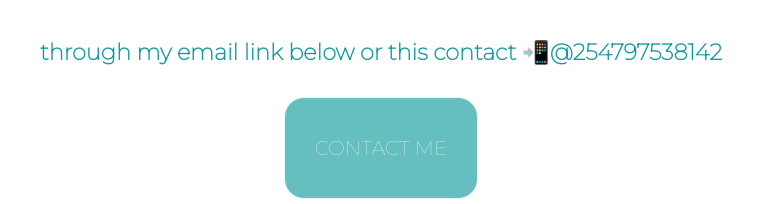
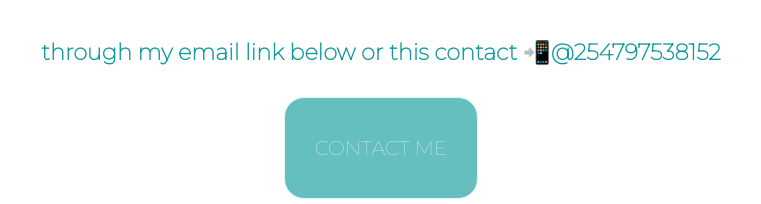
Before and after one commit to Ramsey-Gicharu/My-Site, a plain HTML site: page index.html in a window 1280 px wide. Shown: the part 2609-2813 px from the top of the page, 259-1020 px from the left. Drawn offline with Linux system fonts and the light colour scheme.

Commit message:
Update index.html

```diff
--- a/index.html
+++ b/index.html
@@ -42,7 +42,7 @@
       <hr >
       <div class="contact-me">
         <h2>Get In Touch</h2>
-        <h3>through my email link below or this contact 📲@254797538142</h3>
+        <h3>through my email link below or this contact 📲@254797538152</h3>
         <a class="btn" href="mailto:ramseywainaina90@gmail.com">CONTACT ME</a>
 
       </div>
```
